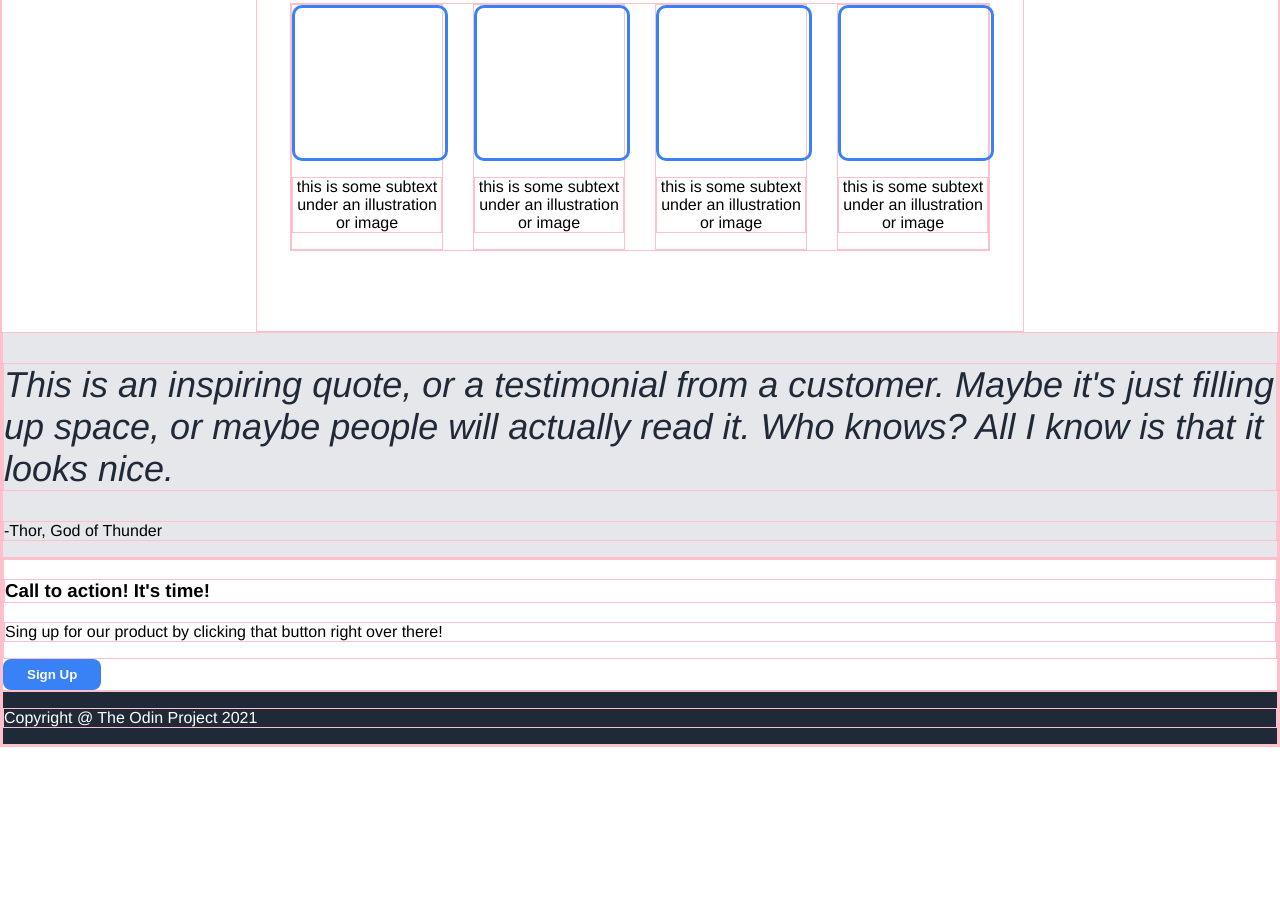
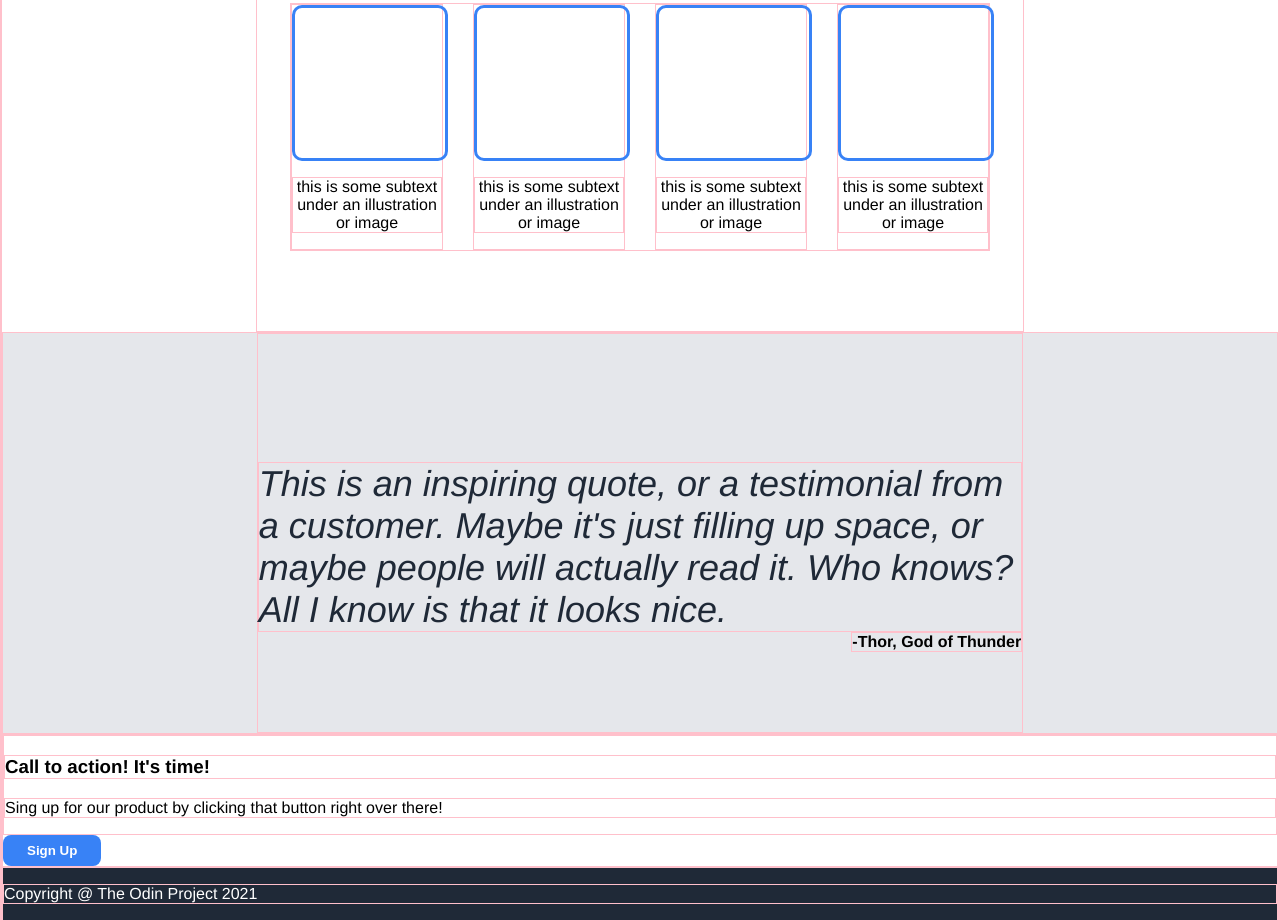
Before and after one commit to HiDeny/Landing-Page-Project, a plain HTML site: page index.html in a window 1280 px wide. Shown: the part 737-1660 px from the top of the page. Before the commit the page ends 1484 px from the top, so only its background shows below. Drawn offline with Linux system fonts and the light colour scheme.

Commit message:
Create css for the qote section

```diff
--- a/index.html
+++ b/index.html
@@ -76,12 +76,14 @@
         </div>
 
         <div class="qote">
-            <h2>
-                This is an inspiring quote, or a testimonial from a customer. Maybe it's just filling up space, or maybe people will actually read it. Who knows? All I know is that it looks nice.
-            </h2>
-            <p>
-                -Thor, God of Thunder
-            </p>
+            <div class="text">
+                <h2>
+                    This is an inspiring quote, or a testimonial from a customer. Maybe it's just filling up space, or maybe people will actually read it. Who knows? All I know is that it looks nice.
+                </h2>
+                <h4>
+                    -Thor, God of Thunder
+                </h4>
+            </div>
         </div>
 
         <div class="sign-up">
--- a/style.css
+++ b/style.css
@@ -152,8 +152,20 @@ button:active {
     border-radius: 10px;
 }
 
+/* Quto section */
 .qote {
-    background-color: #e5e7eb;
+    background-color: #E5E7EB;
+    height: 400px;
+
+}
+
+.qote .text {
+    width: 60%;
+    display: flex;
+    flex-direction: column;
+    justify-content: center;
+    align-items: center;
+    margin: 0 auto;
 }
 
 .qote h2 {
@@ -161,6 +173,15 @@ button:active {
     font-weight: 300;
     font-style: italic;
     color: #1f2937;
+    margin-top: 128px;
+    margin-bottom: 0px;
+}
+
+.qote h4 {
+    font-weight: bold;
+    margin-top: 0px;
+    margin-bottom: 80px;
+    align-self: flex-end;
 }
 
 /* Bottom */
```
